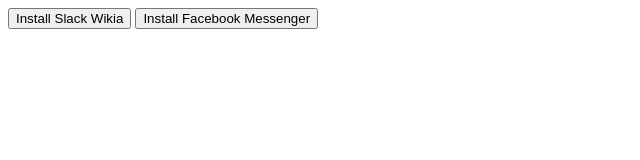
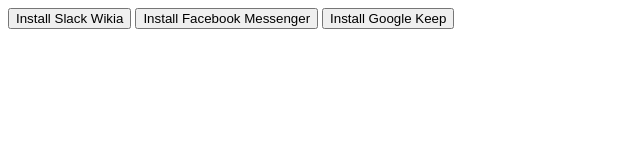
Before and after one commit to gabrys/fx-webapps, a plain HTML site: page index.html in a window 1280 px wide. Shown: the whole page, without its empty margins (0-640 px from the left). Drawn offline with Linux system fonts and the light colour scheme.

Commit message:
Adding Google Keep to the family

```diff
--- a/index.html
+++ b/index.html
@@ -7,4 +7,5 @@
 </script>
 <button onclick="install('slack-wikia')">Install Slack Wikia</button>
 <button onclick="install('fb-messenger')">Install Facebook Messenger</button>
+<button onclick="install('google-keep')">Install Google Keep</button>
 </html>
```
Also changed, not shown: google-keep/v1.html (added, +5 -0 lines), google-keep/128.png (added), google-keep/512.png (added), 1 other file.
